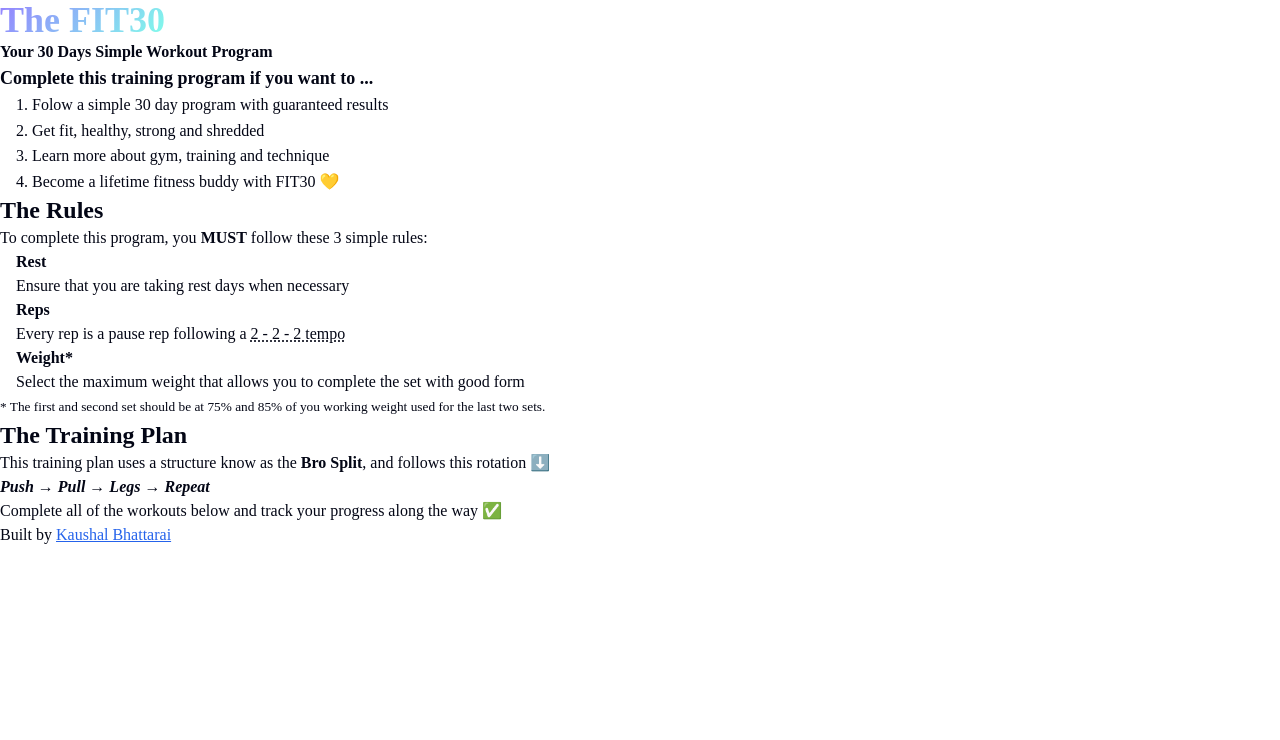
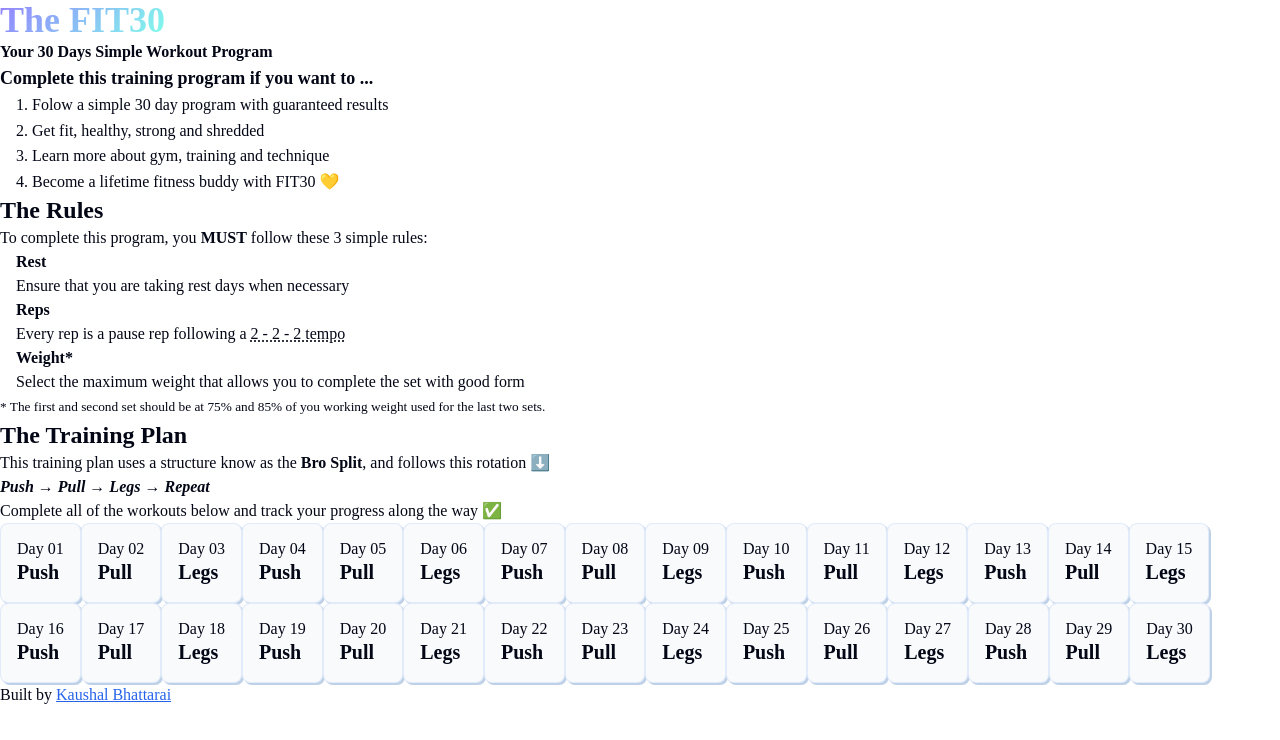
Before and after one commit to imkaushal10/FIT30, a React (Vite) app: page / in a window 1280 px wide. Shown: the top 740 px of the page. Built offline with nearby package versions, Linux system fonts and the light colour scheme; a web font is replaced by a local one.

Commit message:
Implement Grid component with workout selection and completion functionality

```diff
--- a/src/components/Grid.jsx
+++ b/src/components/Grid.jsx
@@ -1,5 +1,95 @@
-export default function Grid(){
+import { useState, useEffect } from 'react'
+import { workoutProgram as training_plan } from '../utils/index.js'
+import WorkoutCard from './WorkoutCard.jsx'
+
+export default function Grid() {
+    const [savedWorkouts, setSavedWorkouts] = useState(null)
+    const [selectedWorkout, setSelectedWorkout] = useState(null)
+    const completedWorkouts = Object.keys(savedWorkouts || {}).filter((val) => {
+        const entry = savedWorkouts[val]
+        return entry.isComplete
+    })
+
+    function handleSave(index, data) {
+        // save to local storage and modify the saved workouts state
+        const newObj = {
+            ...savedWorkouts,
+            [index]: {
+                ...data,
+                isComplete: !!data.isComplete || !!savedWorkouts?.[index]?.isComplete
+            }
+        }
+        setSavedWorkouts(newObj)
+        localStorage.setItem('brogram', JSON.stringify(newObj))
+        setSelectedWorkout(null)
+    }
+
+    function handleComplete(index, data) {
+        // complete a workout (so basically we modify the completed status)
+        const newObj = { ...data }
+        newObj.isComplete = true
+        handleSave(index, newObj)
+    }
+
+    useEffect(() => {
+        if (!localStorage) { return }
+        let savedData = {}
+        if (localStorage.getItem('brogram')) {
+            savedData = JSON.parse(localStorage.getItem('brogram'))
+        }
+        setSavedWorkouts(savedData)
+    }, [])
+
     return (
-        <></>
-    );
+        <div className="training-plan-grid">
+            {Object.keys(training_plan).map((workout, workoutIndex) => {
+                const isLocked = workoutIndex === 0 ?
+                    false :
+                    !completedWorkouts.includes(`${workoutIndex - 1}`)
+                console.log(workoutIndex, isLocked)
+
+                const type = workoutIndex % 3 === 0 ?
+                    'Push' :
+                    workoutIndex % 3 === 1 ?
+                        'Pull' :
+                        'Legs'
+
+                const trainingPlan = training_plan[workoutIndex]
+                const dayNum = ((workoutIndex / 8) <= 1) ? '0' + (workoutIndex + 1) : workoutIndex + 1
+                const icon = workoutIndex % 3 === 0 ? (
+                    <i className='fa-solid fa-dumbbell'></i>
+                ) : (
+                    workoutIndex % 3 === 1 ? (
+                        <i className='fa-solid fa-weight-hanging'></i>
+                    ) : (
+                        <i className='fa-solid fa-bolt'></i>
+                    )
+                )
+
+                if (workoutIndex === selectedWorkout) {
+                    return (
+                        <WorkoutCard savedWeights={savedWorkouts?.[workoutIndex]?.weights} handleSave={handleSave} handleComplete={handleComplete} key={workoutIndex} trainingPlan={trainingPlan} type={type} workoutIndex={workoutIndex} icon={icon} dayNum={dayNum} />
+                    )
+                }
+
+                return (
+                    <button onClick={() => {
+                        if (isLocked) { return }
+                        setSelectedWorkout(workoutIndex)
+                    }} className={'card plan-card  ' + (isLocked ? 'inactive' : '')} key={workoutIndex}>
+                        <div className='plan-card-header'>
+                            <p>Day {dayNum}</p>
+                            {isLocked ? (
+                                <i className='fa-solid fa-lock'></i>
+                            ) : (icon)}
+                        </div>
+
+                        <div className='plan-card-header'>
+                            <h4><b>{type}</b></h4>
+                        </div>
+                    </button>
+                )
+            })}
+        </div>
+    )
 }
```
